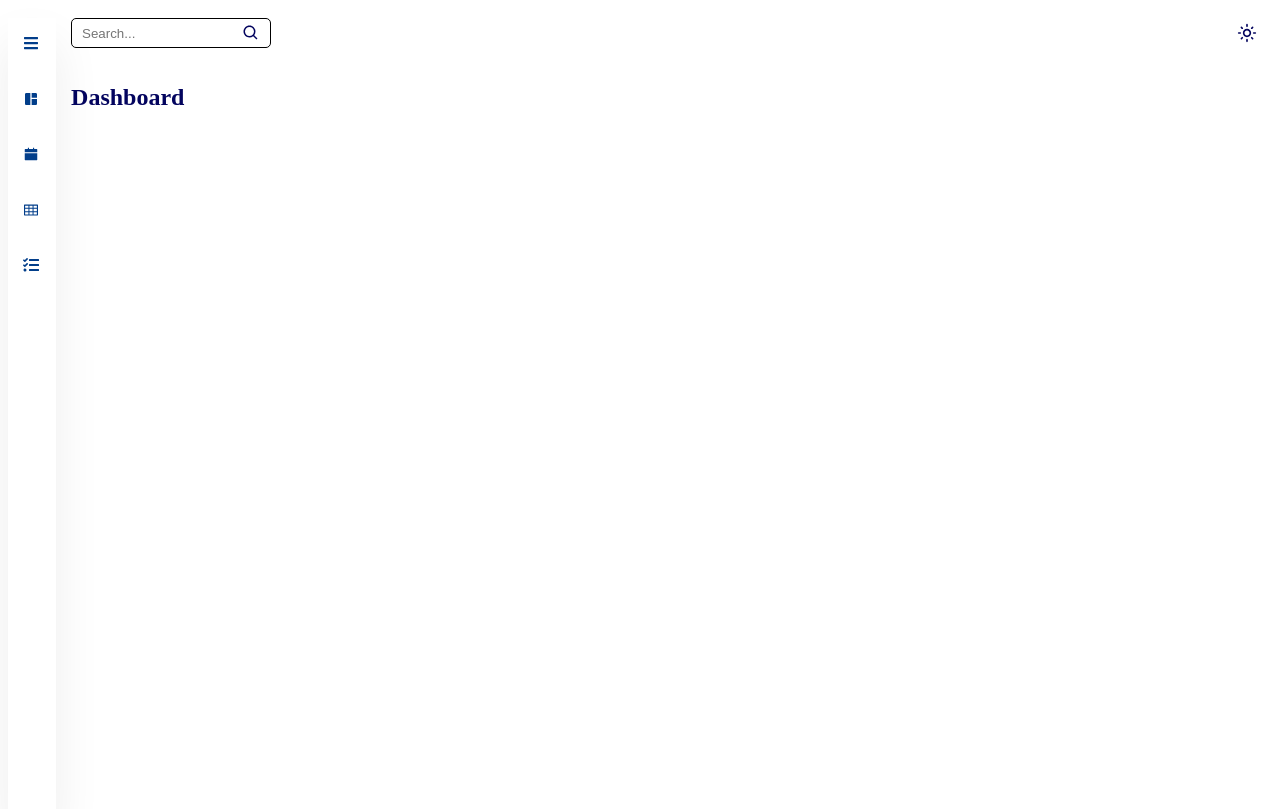
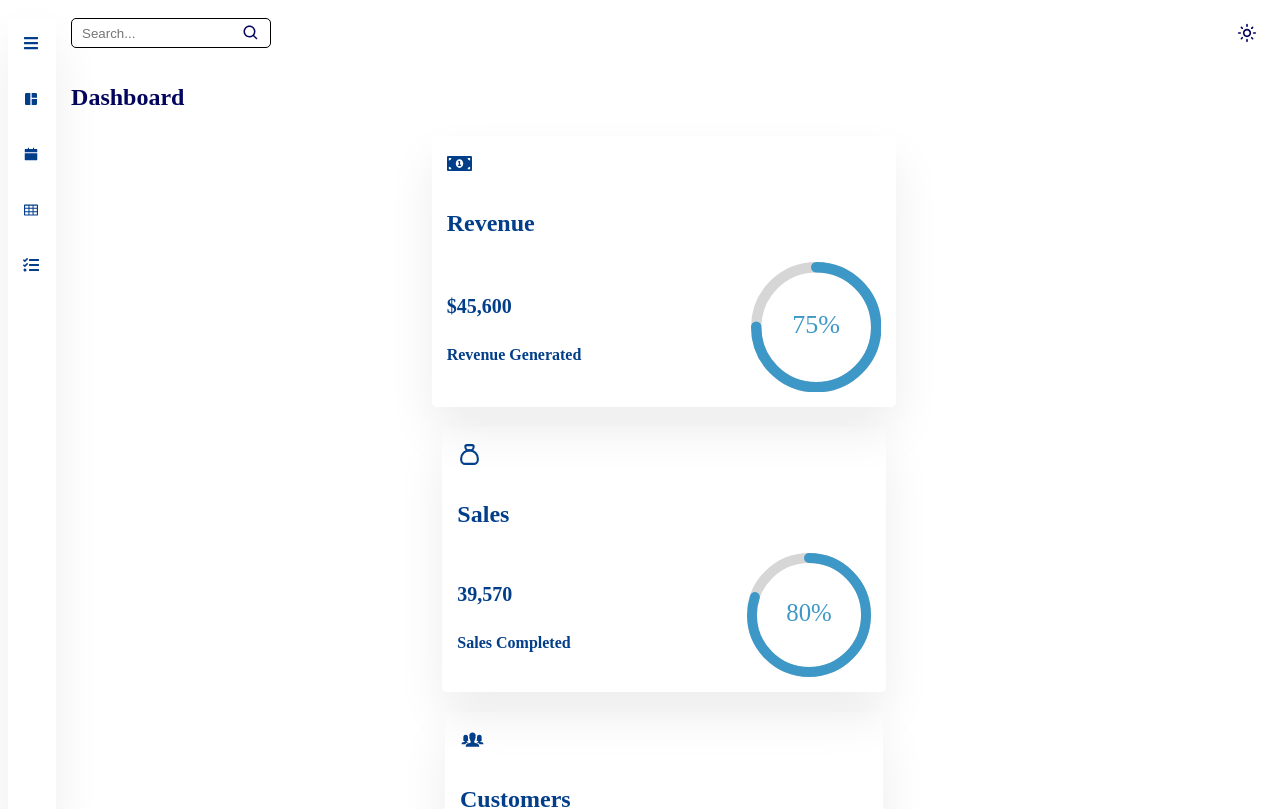
Before and after one commit to Doubting-Thomas/admin-dashboard, a React (Create React App) app: page /dashboard in a window 1280 px wide. Shown: the top 809 px of the page. Built offline with nearby package versions, Linux system fonts and the light colour scheme; the HTML template or start-up script is replaced by a standard one.

Commit message:
feat: render card components on page

```diff
--- a/src/pages/Dashboard.jsx
+++ b/src/pages/Dashboard.jsx
@@ -1,11 +1,13 @@
 import React from "react";
 import Topbar from "../components/Topbar/Topbar";
+import Card from "../components/Card/Card";
 
 const Dashboard = () => {
   return (
     <div>
       <Topbar />
       <h2>Dashboard</h2>
+      <Card />
     </div>
   );
 };
```
